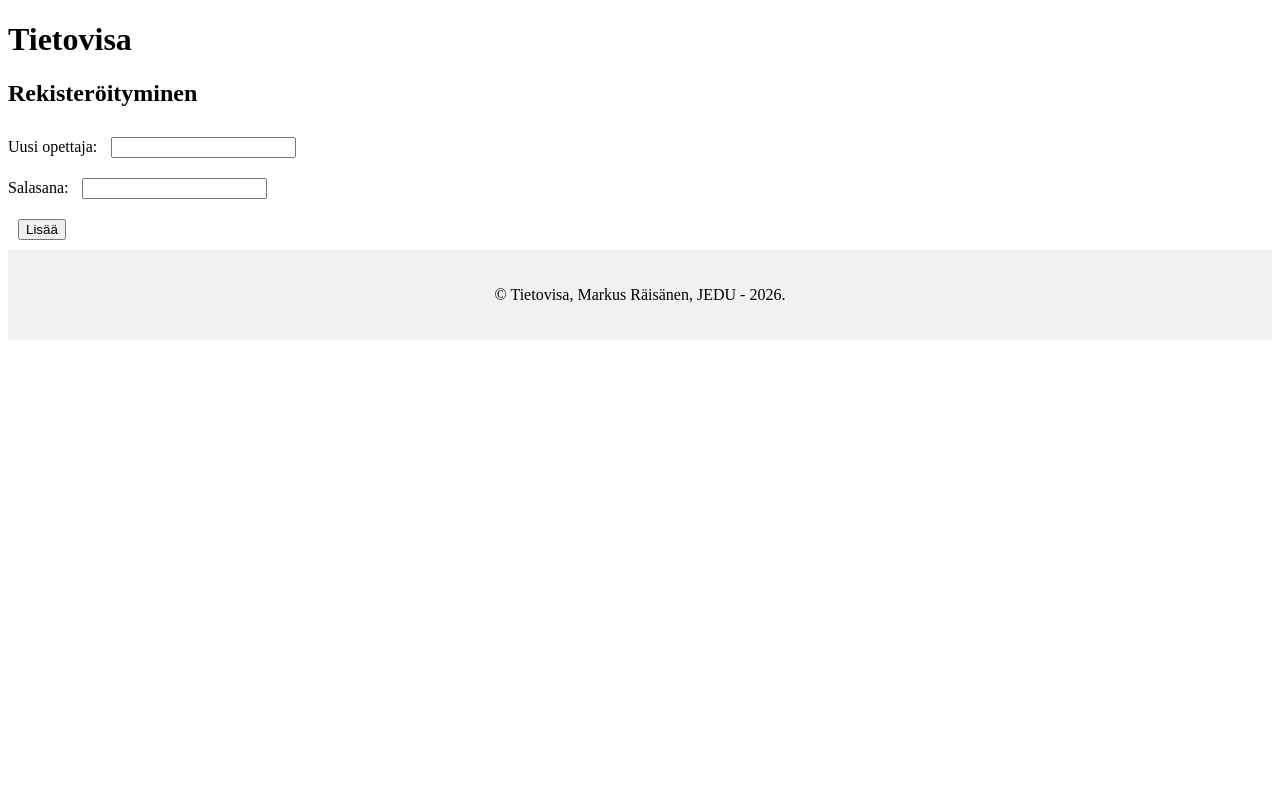
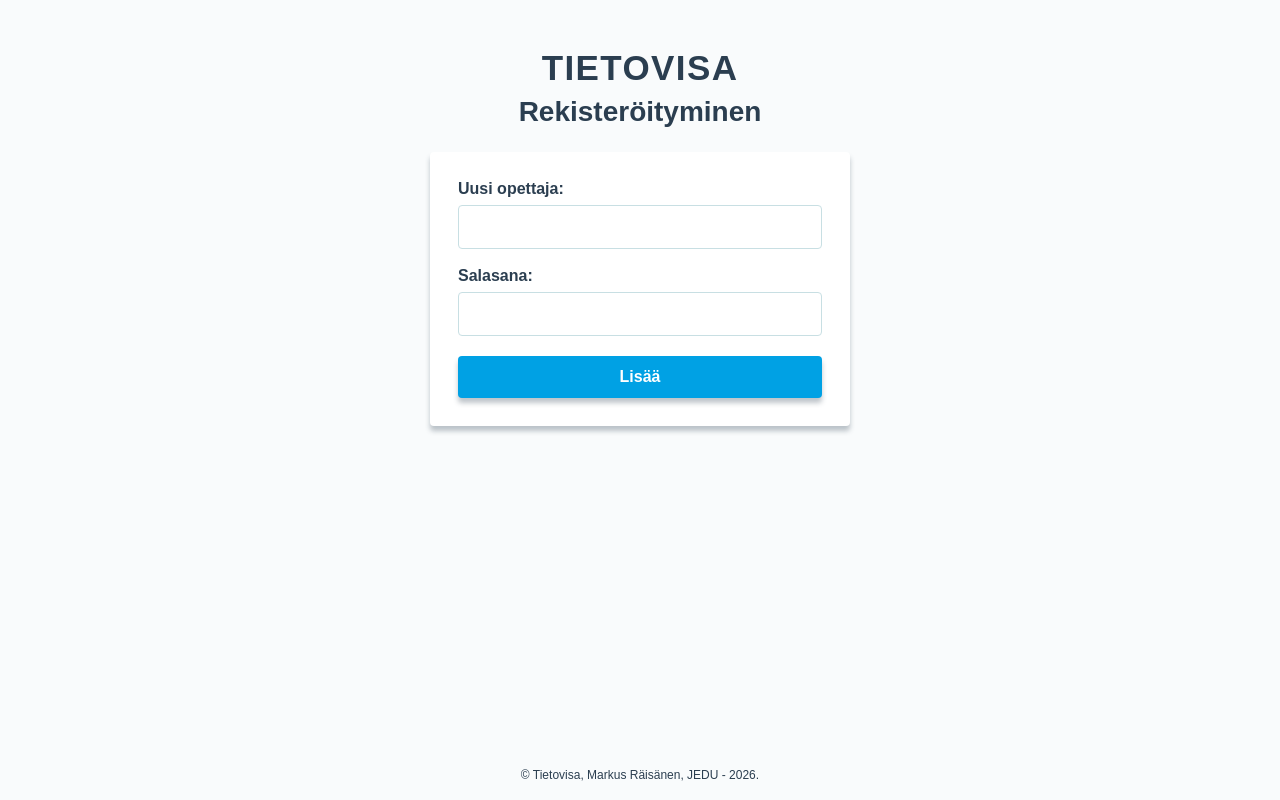
Before and after one commit to RaisanenMarkus2026/Semifinaali_2025, a PHP site: page /register.php in a window 1280 px wide. Run offline with PHP 8.4, Linux system fonts and the light colour scheme.

Commit message:
Tyylipäivitys

```diff
--- a/login.php
+++ b/login.php
@@ -7,7 +7,7 @@
     <title>Tietovisa - sisäänkirjautuminen</title>
 </head>
 <body>
-    <h1>Tietovisa</h1>
+    <h1>TIETOVISA</h1>
     <h2>Sisäänkirjautuminen</h2>
     <form action="" method="post">
         <label for="name">Opettajan nimi:</label>
--- a/munTyyli.css
+++ b/munTyyli.css
@@ -1,11 +1,127 @@
 * {
     box-sizing: border-box;
 }
+
+:root {
+    font-family: "Lexend Deca", sans-serif;
+    color: #2B3E50;
+    background: #F9FBFC;
+}
+
+body {
+    display: flex;
+    flex-direction: column;
+    align-items: center;
+    min-height: 100vh;
+    margin: 0;
+    padding: 48px 20px 0;
+    background: #F9FBFC;
+}
+
+h1,
+h2,
+h3,
+h4,
+form {
+    width: min(100%, 420px);
+}
+
+h1 {
+    margin: 0;
+    color: #2B3E50;
+    font-size: 35px;
+    font-weight: bold;
+    letter-spacing: 0.04em;
+    text-align: center;
+}
+
+h2 {
+    margin: 8px 0 24px;
+    font-size: 28px;
+    font-weight: bold;
+    text-align: center;
+    color: #2B3E50;
+}
+
+h3 {
+    margin: 0;
+    font-size: 24px;
+    font-weight: bold;
+    color: #2B3E50;
+}
+
+form {
+    padding: 28px;
+    margin: 0 auto 24px;
+    border: none;
+    border-radius: 4px;
+    background: #FFFFFF;
+    box-shadow: 0px 5px 5px rgba(43, 62, 80, 0.3);
+}
+
+label {
+    display: block;
+    margin: 0 0 7px;
+    font-weight: bold;
+    font-size: 16px;
+    color: #2B3E50;
+}
+
 input {
-    margin: 10px;
+    width: 100%;
+    margin: 0 0 18px;
+    padding: 12px 14px;
+    border: 1px solid #c8dfe3;
+    border-radius: 4px;
+    font: inherit;
+    font-size: 16px;
+    color: #2B3E50;
 }
+
+input:focus {
+    border-color: #00A1E4;
+    outline: 3px solid rgba(0, 161, 228, 0.18);
+}
+
+input[type="submit"] {
+    margin: 2px 0 0;
+    border: 0;
+    background: #00A1E4;
+    color: #FFFFFF;
+    font-weight: bold;
+    cursor: pointer;
+    border-radius: 4px;
+    box-shadow: 0px 5px 5px rgba(43, 62, 80, 0.3);
+}
+
+input[type="submit"]:hover {
+    background: #0082B2;
+}
+
+h4 {
+    margin: 20px 0 0;
+    color: #2B3E50;
+    font-size: 12px;
+    font-weight: normal;
+    text-align: center;
+}
+
+a {
+    color: #00A1E4;
+    font-weight: regular;
+    text-decoration: underline;
+    font-size: 16px;
+}
+
 footer {
+    width: 100%;
+    margin-top: auto;
+    padding: 28px 0 18px;
+    color: #2B3E50;
+    font-size: 12px;
     text-align: center;
-    padding: 20px;
-    background-color: #f1f1f1;
 }
+
+footer p {
+    margin: 0;
+}
--- a/register.php
+++ b/register.php
@@ -7,7 +7,7 @@
     <title>Tietovisa - rekisteröityminen</title>
 </head>
 <body>
-    <h1>Tietovisa</h1>
+    <h1>TIETOVISA</h1>
     <h2>Rekisteröityminen</h2>
     <form action="" method="post">
         <label for="name">Uusi opettaja:</label>
@@ -18,13 +18,8 @@
         <br>
         <input type="submit" value="Lisää">
     </form>
-    <footer>
-        <p>&copy; Tietovisa, Markus Räisänen, JEDU - 2026.</p>
-    </footer>
-</body>
-</html>
+    <?php
 
-<?php
         if ($_SERVER["REQUEST_METHOD"] == "POST") {
 
             $name = $_POST["name"];
@@ -44,18 +39,27 @@
             if ($result->num_rows > 0) {
                 echo "Opettajan nimi on jo käytössä. Valitse toinen nimi.";
                 $conn->close();
-            exit();
-        }
+            } else {
                 // Lisää uusi opettaja tietokantaan
                 $sql = "INSERT INTO teachers (username, password_hash) VALUES ('$name', '$password')";
 
                 if ($conn->query($sql) === TRUE) {
                     echo "Uusi opettaja lisätty onnistuneesti.";
+                    $conn->close();
                 } else {
                     echo "Virhe: " . $sql . "<br>" . $conn->error;
                 }
+            }
+        }
 
-        // Sulje yhteys
-        $conn->close();
-    }
+        // Sessionin aloittaminen ja käyttäjän nimen tallentaminen istuntoon.
+        // session_start();
+        // $_SESSION["name"] = $_POST["name"];
+        // Muista lopuksi session_end() kun istunto on päättynyt.
+        //session_end();
     ?>
+    <footer>
+        <p>&copy; Tietovisa, Markus Räisänen, JEDU - 2026.</p>
+    </footer>
+</body>
+</html>
--- a/tulos.php
+++ b/tulos.php
@@ -7,10 +7,11 @@
     <title>Tietovisa - tulos</title>
 </head>
 <body>
-    <h1>Tietovisa</h1>
+    <h1>TIETOVISA</h1>
     <h2>Tulos</h2>
     <form action="" method="post">
-        <input type="text" id="tulos">
+        <label for="name">Pelaajan nimi:</label>
+        <input type="text" id="name" name="name" required>
         <br>
         <input type="submit" value="Lähetä">
     </form>
```
Lines whose indentation alone changed are shown as unchanged.
